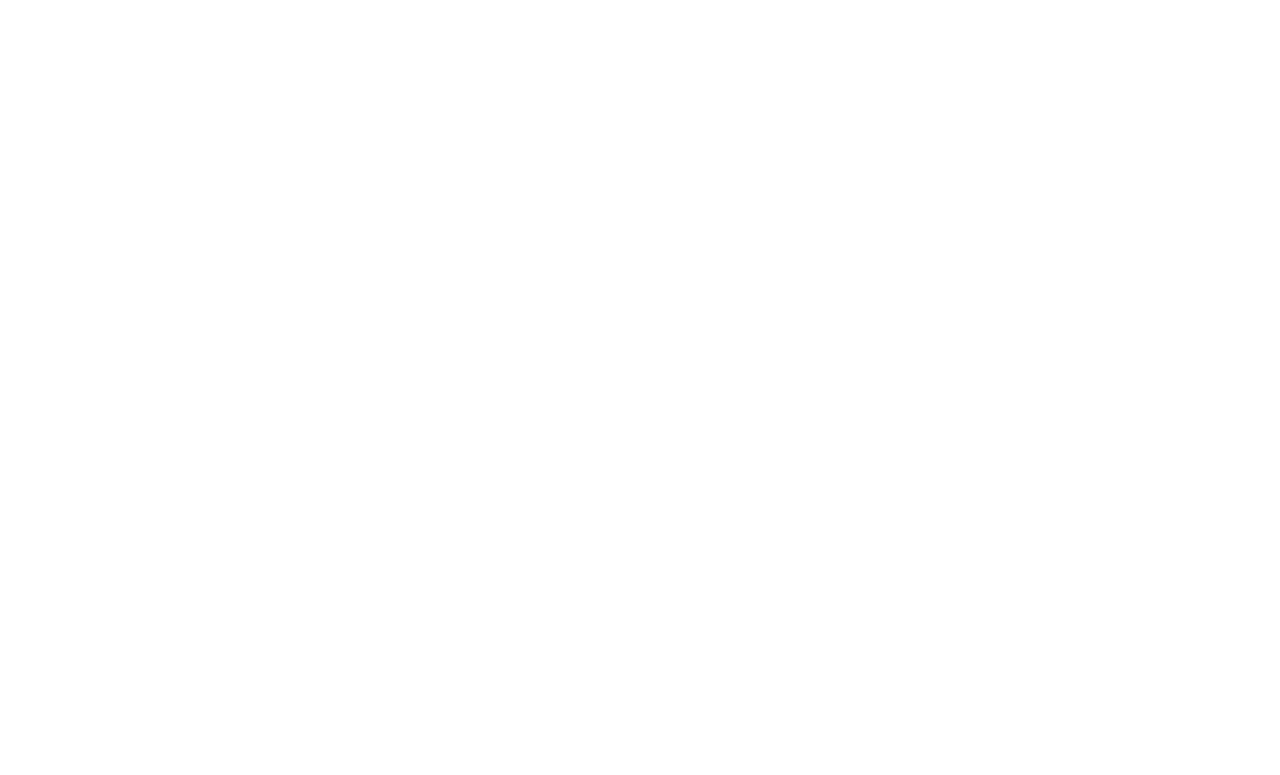
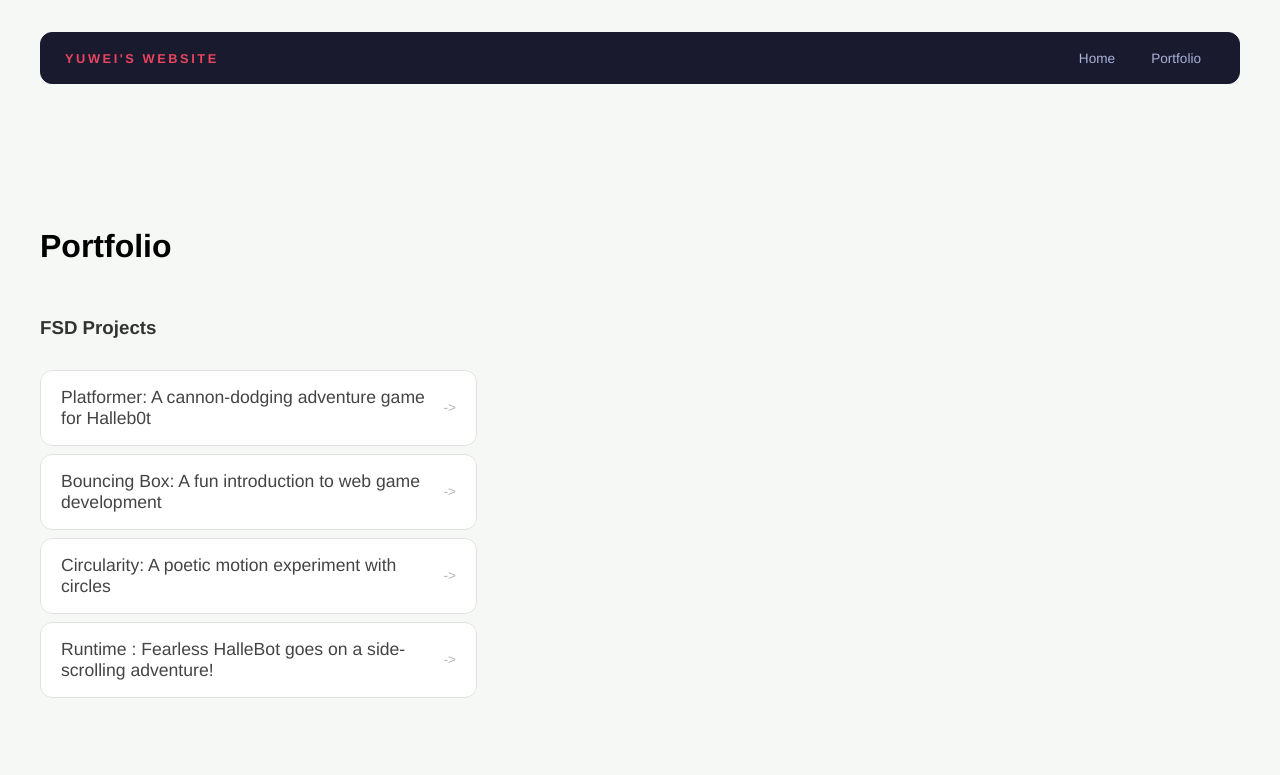
Before and after one commit to YuweiLi1112/YuweiLi1112.github.io, a plain HTML site: page portfolio.html in a window 1280 px wide. Drawn offline with Linux system fonts and the light colour scheme.

Commit message:
add protfolio page to website

```diff
--- a/portfolio.html
+++ b/portfolio.html
@@ -0,0 +1,50 @@
+<!DOCTYPE html>
+<html>
+  <head>
+    <title>Yuwei's Website</title>
+    <link rel="stylesheet" href="style.css" />
+  </head>
+
+  <body>
+    <!-- All content goes here -->
+    <div id="all-contents">
+      <nav>
+        <h1>Yuwei's Website</h1>
+        <ul id="nav-ul">
+          <li class="nav-li">
+            <a href="index.html">Home</a>
+          </li>
+          <li class="nav-li">
+            <a href="portfolio.html">Portfolio</a>
+          </li>
+
+        </ul>
+      </nav>
+
+      <main>
+        <div class="content">
+           <h1>Portfolio</h1>
+           <h3>FSD Projects</h3>
+           <ul id="portfolio">
+             <li>
+                <a href="fsd-projects/platformer/">Platformer: A cannon-dodging adventure game for Halleb0t</a>
+             </li>
+             <li>
+                <a href="fsd-projects/bouncing-box/">Bouncing Box: A fun introduction to web game development</a>
+             </li>
+             <li>
+               <a href="fsd-projects/circularity/">Circularity: A poetic motion experiment with circles</a>
+             </li>
+             <li>
+               <a href="projects/runtime/">Runtime : Fearless HalleBot goes on a side-scrolling adventure!</a>
+             </li>
+
+           </ul>
+
+
+
+        </div>
+      </main>
+    </div>
+  </body>
+</html>
--- a/style.css
+++ b/style.css
@@ -156,3 +156,57 @@ nav h1 {
     background: #e94560;
     color: #fff;
 }
+
+
+/* Portfolio styles */
+.content h1 {
+  color: black;
+}
+
+#portfolio {
+  list-style: none;
+  margin: 0;
+  padding: 0;
+  width: 100%;
+  display: flex;
+  flex-direction: column;
+  gap: 8px;
+}
+
+#portfolio li {
+  border-radius: 12px;
+  overflow: hidden;
+}
+
+#portfolio a {
+  display: flex;
+  justify-content: space-between;
+  align-items: center;
+  text-decoration: none;
+  color: #444;
+  padding: 16px 20px;
+  font-size: 1.1rem;
+  font-weight: 500;
+  background: #fff;
+  border: 1px solid #e0e0e0;
+  border-radius: 12px;
+  transition: background 0.25s ease, color 0.25s ease, transform 0.25s ease;
+}
+
+#portfolio a:hover {
+  background: #000;
+  color: #fff;
+  transform: translateX(4px);
+}
+
+#portfolio a::after {
+  content: "->";
+  font-size: 0.85rem;
+  opacity: 0.4;
+  transition: opacity 0.25s ease;
+  white-space: nowrap;
+}
+
+#portfolio a:hover::after {
+  opacity: 1;
+}
```
